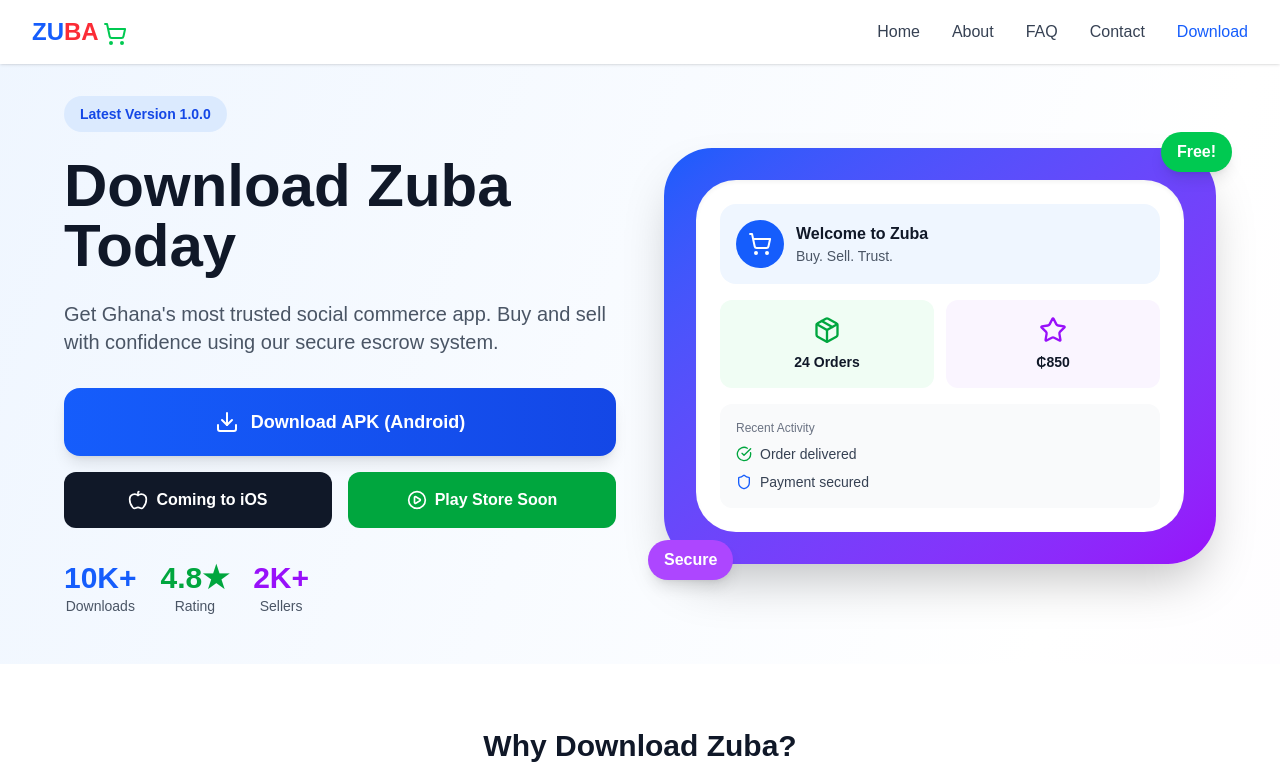
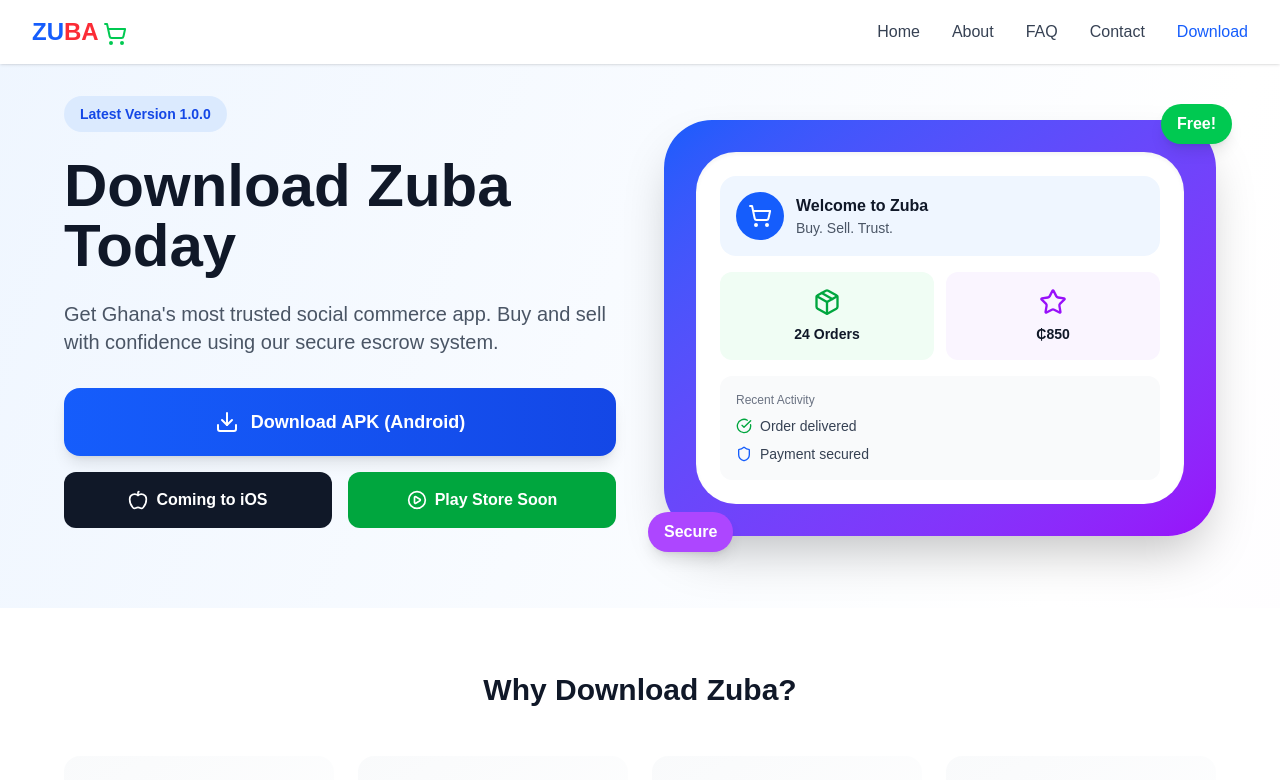
Before and after one commit to CalebMensah/zuba-web, a Next.js app: page /download in a window 1280 px wide. Shown: the top 780 px of the page. Built offline with nearby package versions, Linux system fonts and the light colour scheme.

Commit message:
changes useReact to useState

```diff
--- a/app/download/page.js
+++ b/app/download/page.js
@@ -141,21 +141,7 @@
                 </div>
               </div>
 
-              {/* Stats */}
-              <div className="flex gap-6 text-center">
-                <div>
-                  <div className="text-3xl font-bold text-blue-600">10K+</div>
-                  <div className="text-gray-600 text-sm">Downloads</div>
-                </div>
-                <div>
-                  <div className="text-3xl font-bold text-green-600">4.8★</div>
-                  <div className="text-gray-600 text-sm">Rating</div>
-                </div>
-                <div>
-                  <div className="text-3xl font-bold text-purple-600">2K+</div>
-                  <div className="text-gray-600 text-sm">Sellers</div>
-                </div>
-              </div>
+
             </div>
 
             {/* Phone Mockup */}
@@ -405,3 +391,21 @@
     </div>
   );
 }
+
+{/*
+              <div className="flex gap-6 text-center">
+                <div>
+                  <div className="text-3xl font-bold text-blue-600">10K+</div>
+                  <div className="text-gray-600 text-sm">Downloads</div>
+                </div>
+                <div>
+                  <div className="text-3xl font-bold text-green-600">4.8★</div>
+                  <div className="text-gray-600 text-sm">Rating</div>
+                </div>
+                <div>
+                  <div className="text-3xl font-bold text-purple-600">2K+</div>
+                  <div className="text-gray-600 text-sm">Sellers</div>
+                </div>
+              </div>
+
+  */}
--- a/app/privacy/page.js
+++ b/app/privacy/page.js
@@ -1,6 +1,6 @@
 "use client";
 
-import React, {useReact} from 'react';
+import React, {useState} from 'react';
 import { ShoppingCart, Shield, Lock, Mail, Phone, MapPin, Menu, X } from 'lucide-react';
 
 export default function PrivacyPolicyPage() {
--- a/app/terms/page.js
+++ b/app/terms/page.js
@@ -1,6 +1,6 @@
 "use client";
 
-import React, {useReact} from 'react';
+import React, {useState} from 'react';
 import { ShoppingCart, FileText, AlertTriangle, Mail, Phone, MapPin, Menu, X } from 'lucide-react';
 
 export default function TermsConditionsPage() {
```
